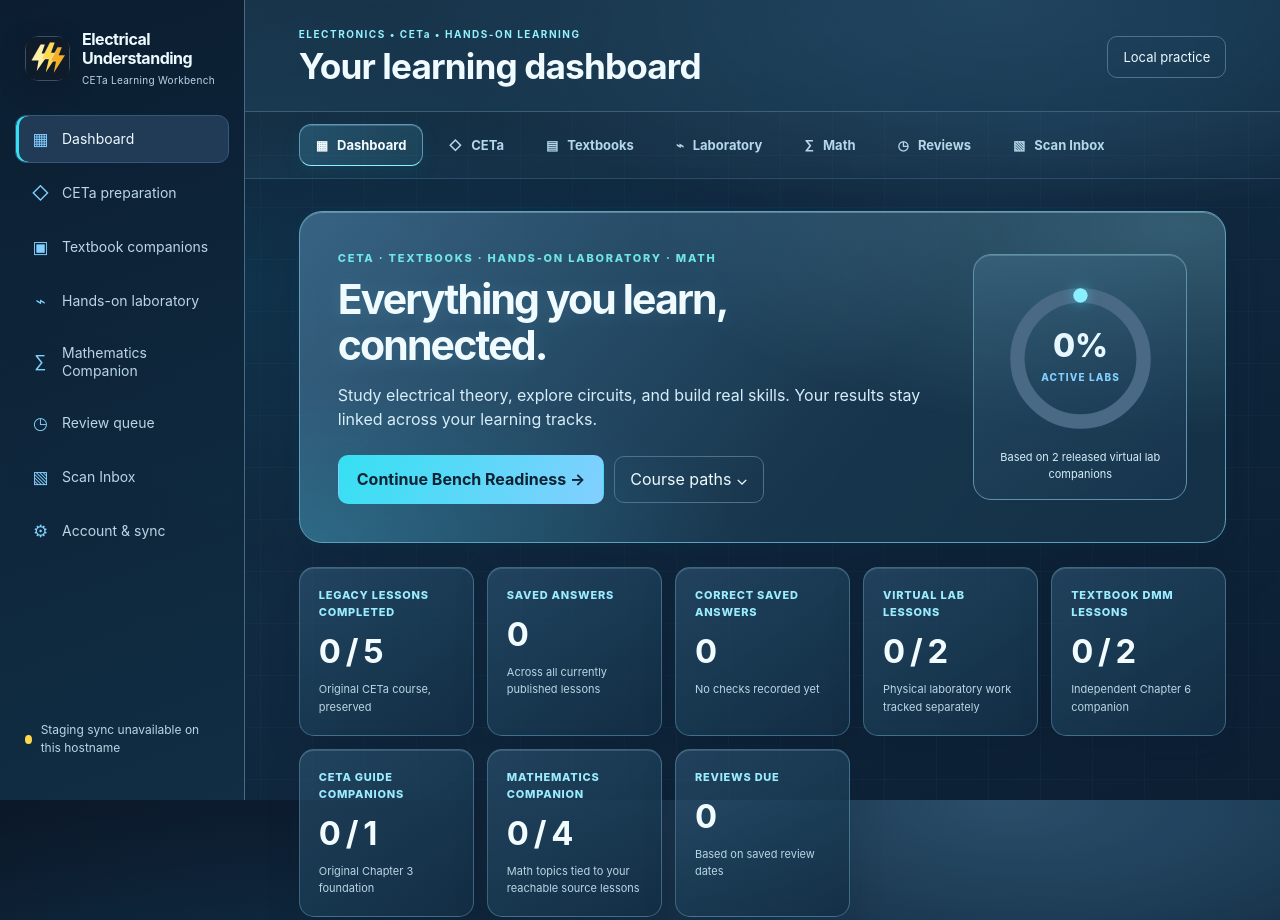
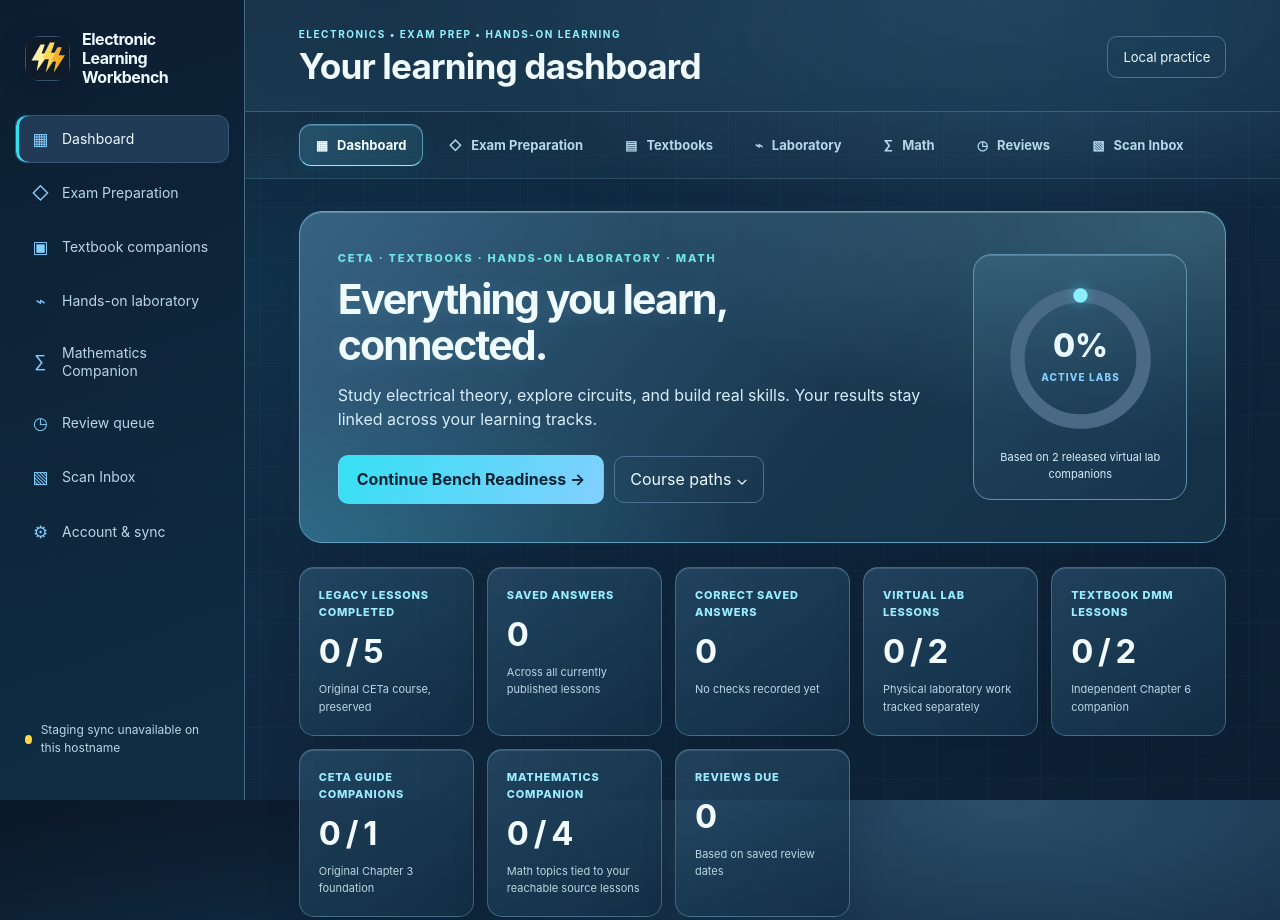
Before and after one commit to TheAmazingBaha2/electrical-understanding, a website with bundled scripts: page index.html in a window 1280 px wide. Shown: the top 920 px of the page. Built offline with nearby package versions, Linux system fonts and the light colour scheme.

Commit message:
Rebrand interface to Electronic Learning Workbench and expand Exam Preparation labels

```diff
--- a/index.html
+++ b/index.html
@@ -4,8 +4,8 @@
   <meta charset="utf-8">
   <meta name="viewport" content="width=device-width, initial-scale=1">
   <meta name="theme-color" content="#101B2A">
-  <meta name="description" content="Electrical Understanding — CETa course, textbook companions, hands-on laboratory, study progress and interactive circuits.">
-  <title>Electrical Understanding · Electronics Learning Center</title>
+  <meta name="description" content="Electronic Learning Workbench — exam preparation, electronics courses, textbook companions, hands-on laboratories and interactive circuits.">
+  <title>Electronic Learning Workbench</title>
   <link rel="icon" href="./icon.svg?v=2" type="image/svg+xml">
   <link rel="manifest" href="./manifest.webmanifest">
   <link rel="stylesheet" href="./styles.css">
@@ -14,10 +14,10 @@
   <a class="skip" href="#main">Skip to content</a>
   <div class="shell">
     <aside class="sidebar">
-      <div class="brand"><div class="brand-icon"><img src="./icon.svg" width="41" height="41" alt="Three yellow lightning bolts"></div><div><b>Electrical<br>Understanding</b><small>CETa Learning Workbench</small></div></div>
+      <div class="brand"><div class="brand-icon"><img src="./icon.svg" width="41" height="41" alt="Three yellow lightning bolts"></div><div><b>Electronic<br>Learning<br>Workbench</b></div></div>
       <nav aria-label="Main navigation">
         <button class="nav-link active" data-view="dashboard"><span class="nav-symbol" aria-hidden="true">▦</span><span>Dashboard</span></button>
-        <button class="nav-link" data-view="ceta"><span class="nav-symbol" aria-hidden="true">◇</span><span>CETa preparation</span></button>
+        <button class="nav-link" data-view="ceta"><span class="nav-symbol" aria-hidden="true">◇</span><span>Exam Preparation</span></button>
         <button class="nav-link" data-view="textbooks"><span class="nav-symbol" aria-hidden="true">▣</span><span>Textbook companions</span></button>
         <button class="nav-link" data-view="labs"><span class="nav-symbol" aria-hidden="true">⌁</span><span>Hands-on laboratory</span></button>
         <button class="nav-link" data-view="math"><span class="nav-symbol" aria-hidden="true">∑</span><span>Mathematics Companion</span></button>
@@ -28,10 +28,10 @@
       <div class="sidebar-bottom"><span class="status-dot" id="status-dot"></span><span id="sync-status">Checking connection…</span></div>
     </aside>
     <div class="workspace">
-      <header class="topbar"><button class="mobile-menu" id="menu-toggle" aria-label="Open navigation">☰</button><div><p class="eyebrow">ELECTRONICS • CETa • HANDS-ON LEARNING</p><h1 id="page-title">Your learning dashboard</h1></div><button id="account-pill" class="account-pill">Study account</button></header>
+      <header class="topbar"><button class="mobile-menu" id="menu-toggle" aria-label="Open navigation">☰</button><div><p class="eyebrow">ELECTRONICS • EXAM PREP • HANDS-ON LEARNING</p><h1 id="page-title">Your learning dashboard</h1></div><button id="account-pill" class="account-pill">Study account</button></header>
       <nav class="workspace-top-tabs" aria-label="Main study areas">
         <button class="workspace-tab active" data-view="dashboard">▦ <span>Dashboard</span></button>
-        <button class="workspace-tab" data-view="ceta">◇ <span>CETa</span></button>
+        <button class="workspace-tab" data-view="ceta">◇ <span>Exam Preparation</span></button>
         <button class="workspace-tab" data-view="textbooks">▤ <span>Textbooks</span></button>
         <button class="workspace-tab" data-view="labs">⌁ <span>Laboratory</span></button>
         <button class="workspace-tab" data-view="math">∑ <span>Math</span></button>
@@ -39,7 +39,7 @@
         <button class="workspace-tab" data-view="scan-inbox">▧ <span>Scan Inbox</span></button>
       </nav>
       <main id="main" tabindex="-1"><noscript>Enable JavaScript to use the interactive lessons and progress tracking.</noscript></main>
-      <footer>Electrical Understanding · Educational circuits are for low-voltage learning only. Do not experiment with live mains.</footer>
+      <footer>Electronic Learning Workbench · Educational circuits are for low-voltage learning only. Do not experiment with live mains.</footer>
     </div>
   </div>
   <div id="toast" aria-live="polite" role="status"></div>
```
